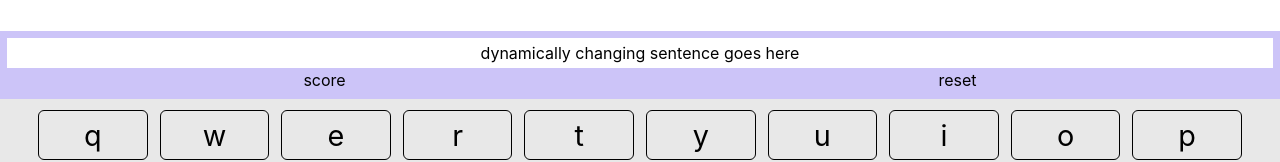
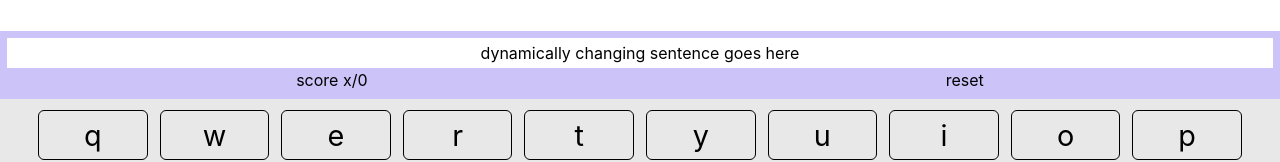
Before and after one commit to JustinDudley/thimble, a React (Create React App) app: page /typingPage in a window 1280 px wide. Shown: the part 365-527 px from the top of the page. Built offline with nearby package versions, Linux system fonts and the light colour scheme.

Commit message:
reset is working. Lifted keyboardCounter state, created numResets state, created wrapper (containing numResets) for keyboardLogicWrapSection

```diff
--- /dev/null
+++ b/src/routes/TypingPage/components/KLWSWrapper/index.tsx
@@ -0,0 +1,15 @@
+import React, { useState } from 'react';
+import { KeyboardLogicWrapSection } from '../KeyboardLogicWrapSection';
+
+export const KLWSWrapper: React.FC = () => {
+   const [numResets, setNumResets] = useState(0);
+
+   return (
+      <KeyboardLogicWrapSection
+         // when key changes, component is discarded and re-created, which resets all of its state
+         key={numResets}
+         numResets={numResets}
+         setNumResets={setNumResets}
+      />
+   );
+};
--- a/src/routes/TypingPage/components/KeyboardDisplay/index.tsx
+++ b/src/routes/TypingPage/components/KeyboardDisplay/index.tsx
@@ -3,13 +3,18 @@ import { WholeKey } from '../WholeKey';
 
 import styles from './style.module.css';
 
-export const KeyboardDisplay: React.FC = () => {
+export const KeyboardDisplay: React.FC<{
+   numResets: number;
+   keyboardCounter: number;
+   setKeyboardCounter: React.Dispatch<React.SetStateAction<number>>;
+}> = ({ numResets, keyboardCounter, setKeyboardCounter }) => {
    const lettersTop = ['q', 'w', 'e', 'r', 't', 'y', 'u', 'i', 'o', 'p'];
    const lettersMiddle = ['a', 's', 'd', 'f', 'g', 'h', 'j', 'k', 'l'];
    const lettersBottom = ['z', 'x', 'c', 'v', 'b', 'n', 'm'];
    const spaceRow = [',', ' ', '.'];
 
-   const [keyboardCounter, setKeyboardCounter] = useState(0);
+   // const [keyboardCounter, setKeyboardCounter] = useState(0);
+   // alert(numResets); // working
 
    return (
       <>
--- a/src/routes/TypingPage/components/KeyboardLogicWrapSection/index.tsx
+++ b/src/routes/TypingPage/components/KeyboardLogicWrapSection/index.tsx
@@ -1,14 +1,28 @@
-import React from 'react';
+import React, { useState } from 'react';
 import { KeyboardDisplay } from '../KeyboardDisplay';
 import { UserConsole } from '../UserConsole';
 
 import styles from './style.module.css';
 
-export const KeyboardLogicWrapSection = () => {
+export const KeyboardLogicWrapSection: React.FC<{
+   numResets: number;
+   setNumResets: React.Dispatch<React.SetStateAction<number>>;
+}> = ({ numResets, setNumResets }) => {
+   const [keyboardCounter, setKeyboardCounter] = useState(0);
+   // const [numResets, setNumResets] = useState(0);
+
    return (
       <div className={styles.keyboardLogicWrapSection}>
-         <UserConsole />
-         <KeyboardDisplay />
+         <UserConsole
+            keyboardCounter={keyboardCounter}
+            numResets={numResets}
+            setNumResets={setNumResets}
+         />
+         <KeyboardDisplay
+            numResets={numResets}
+            keyboardCounter={keyboardCounter}
+            setKeyboardCounter={setKeyboardCounter}
+         />
       </div>
    );
 };
--- a/src/routes/TypingPage/components/UserConsole/index.tsx
+++ b/src/routes/TypingPage/components/UserConsole/index.tsx
@@ -1,6 +1,19 @@
 import React from 'react';
 
 import styles from './style.module.css';
+
+const Score: React.FC<{
+   keyboardCounter: number;
+}> = ({ keyboardCounter }) => {
+   return <div>{`score x/${keyboardCounter}`}</div>;
+};
+
+const ResetButton: React.FC<{
+   numResets: number;
+   setNumResets: React.Dispatch<React.SetStateAction<number>>;
+}> = ({ numResets, setNumResets }) => {
+   return <div onClick={() => setNumResets(numResets + 1)}>reset</div>;
+};
 
 const UserSentence: React.FC = () => {
    return (
@@ -10,28 +23,32 @@ const UserSentence: React.FC = () => {
    );
 };
 
-const Panel: React.FC = () => {
+const Panel: React.FC<{
+   keyboardCounter: number;
+   numResets: number;
+   setNumResets: React.Dispatch<React.SetStateAction<number>>;
+}> = ({ keyboardCounter, numResets, setNumResets }) => {
    return (
       <div className={styles.panel}>
-         <Score />
-         <ResetButton />
+         <Score keyboardCounter={keyboardCounter} />
+         <ResetButton numResets={numResets} setNumResets={setNumResets} />
       </div>
    );
 };
 
-const Score: React.FC = () => {
-   return <div>score</div>;
-};
-
-const ResetButton: React.FC = () => {
-   return <div>reset</div>;
-};
-
-export const UserConsole: React.FC = () => {
+export const UserConsole: React.FC<{
+   keyboardCounter: number;
+   numResets: number;
+   setNumResets: React.Dispatch<React.SetStateAction<number>>;
+}> = ({ keyboardCounter, numResets, setNumResets }) => {
    return (
       <div className={styles.userConsole}>
          <UserSentence />
-         <Panel />
+         <Panel
+            keyboardCounter={keyboardCounter}
+            numResets={numResets}
+            setNumResets={setNumResets}
+         />
       </div>
    );
 };
--- a/src/routes/TypingPage/index.tsx
+++ b/src/routes/TypingPage/index.tsx
@@ -1,7 +1,8 @@
 import React from 'react';
 import { SampleSection } from './components/SampleSection';
 import { HomeLinkSection } from './components/HomeLinkSection';
-import { KeyboardLogicWrapSection } from './components/KeyboardLogicWrapSection';
+import { KLWSWrapper } from './components/KLWSWrapper';
+// import { KeyboardLogicWrapSection } from './components/KeyboardLogicWrapSection';
 
 import styles from './style.module.css';
 
@@ -11,7 +12,7 @@ export const TypingPage: React.FC = () => {
          <div className={styles.typingPage}>
             <HomeLinkSection />
             <SampleSection />
-            <KeyboardLogicWrapSection />
+            <KLWSWrapper />
          </div>
       </div>
    );
```
